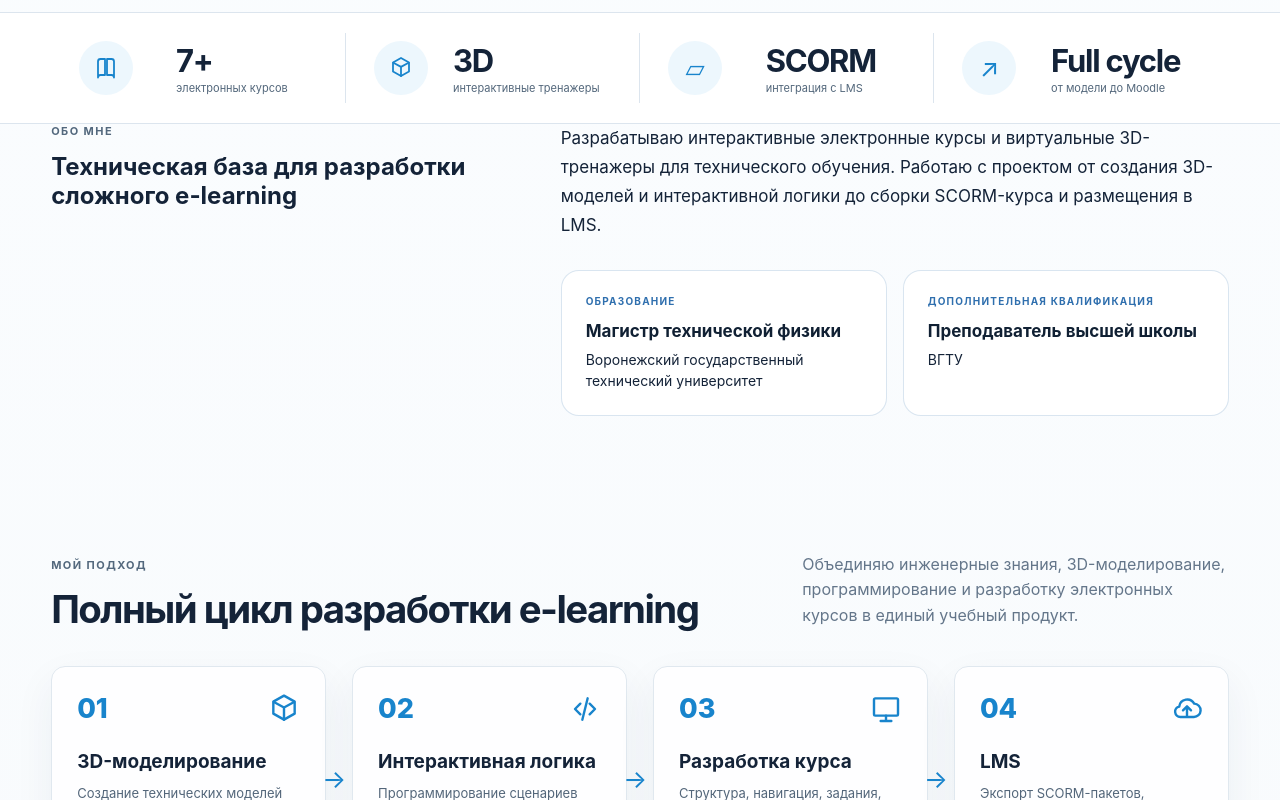
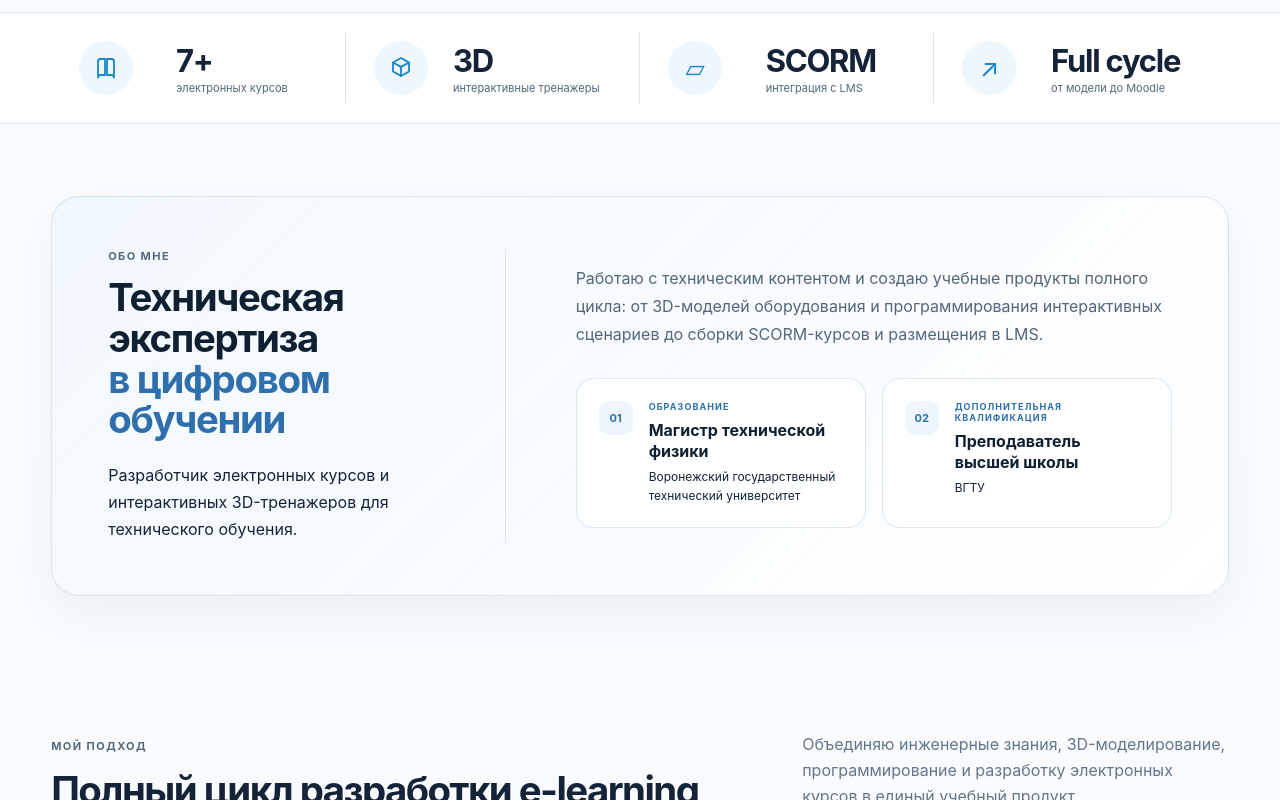
Before and after one commit to Mariketa/portfolio, a React (Vite) app: page / in a window 1280 px wide. Shown: the part 860-1660 px from the top of the page. Built offline with nearby package versions, Linux system fonts and the light colour scheme.

Commit message:
Add education section

```diff
--- a/src/App.tsx
+++ b/src/App.tsx
@@ -421,38 +421,58 @@ function App() {
         </section>
 
         <section className="about section-pad" id="about">
-          <div className="about-grid">
-            <div className="about-heading">
+          <div className="about-card">
+
+            <div className="about-main">
               <p className="eyebrow">ОБО МНЕ</p>
 
               <h2>
-                Техническая база для разработки
-                сложного e-learning
+                Техническая экспертиза
+                <br />
+                <em>в цифровом обучении</em>
               </h2>
+
+              <p className="about-position">
+                Разработчик электронных курсов и интерактивных
+                3D-тренажеров для технического обучения.
+              </p>
             </div>
 
-            <div className="about-info">
-              <p className="about-lead">
-                Разрабатываю интерактивные электронные курсы
-                и виртуальные 3D-тренажеры для технического обучения.
-                Работаю с проектом от создания 3D-моделей и интерактивной
-                логики до сборки SCORM-курса и размещения в LMS.
+            <div className="about-details">
+              <p className="about-description">
+                Работаю с техническим контентом и создаю учебные продукты
+                полного цикла: от 3D-моделей оборудования и программирования
+                интерактивных сценариев до сборки SCORM-курсов и размещения
+                в LMS.
               </p>
 
-              <div className="education-row">
-                <div className="education-item">
-                  <span>ОБРАЗОВАНИЕ</span>
-                  <strong>Магистр технической физики</strong>
-                  <p>Воронежский государственный технический университет</p>
+              <div className="about-education">
+                <div className="education-card">
+                  <span className="education-number">01</span>
+
+                  <div>
+                    <span className="education-label">ОБРАЗОВАНИЕ</span>
+                    <h3>Магистр технической физики</h3>
+                    <p>
+                      Воронежский государственный технический университет
+                    </p>
+                  </div>
                 </div>
 
-                <div className="education-item">
-                  <span>ДОПОЛНИТЕЛЬНАЯ КВАЛИФИКАЦИЯ</span>
-                  <strong>Преподаватель высшей школы</strong>
-                  <p>ВГТУ</p>
+                <div className="education-card">
+                  <span className="education-number">02</span>
+
+                  <div>
+                    <span className="education-label">
+                      ДОПОЛНИТЕЛЬНАЯ КВАЛИФИКАЦИЯ
+                    </span>
+                    <h3>Преподаватель высшей школы</h3>
+                    <p>ВГТУ</p>
+                  </div>
                 </div>
               </div>
             </div>
+
           </div>
         </section>
 
--- a/src/styles.css
+++ b/src/styles.css
@@ -206,19 +206,135 @@ a:focus-visible, button:focus-visible { outline:3px solid rgba(24,132,204,.28);
 .tag-row.large { margin-top:25px; }
 .tag-row.large span { font-size:11px; background:#e8f3fa; color:#1a6d9f; }
 .about {
+  padding-top: 72px;
   padding-bottom: 60px;
 }
-
-.about-grid {
+.about-card {
   display: grid;
-  grid-template-columns: 0.9fr 1.4fr;
-  gap: 80px;
-  align-items: start;
+  grid-template-columns: 0.9fr 1.35fr;
+  gap: 70px;
+  padding: 52px 56px;
+  border: 1px solid rgba(47, 111, 174, 0.16);
+  border-radius: 28px;
+  background:
+    linear-gradient(
+      135deg,
+      rgba(239, 247, 253, 0.9),
+      rgba(255, 255, 255, 0.96)
+    );
+  box-shadow: 0 18px 50px rgba(25, 54, 84, 0.06);
+}
+.about-main {
+  position: relative;
+  padding-right: 40px;
+  border-right: 1px solid rgba(47, 111, 174, 0.16);
 }
 
-.about-heading h2 {
-  max-width: 520px;
-  margin: 8px 0 0;
+.about-main h2 {
+  margin: 10px 0 22px;
+  font-size: clamp(32px, 3vw, 48px);
+  line-height: 1.06;
+  letter-spacing: -0.035em;
+  color: #102033;
+}
+
+.about-main h2 em {
+  font-style: normal;
+  color: #2f6fae;
+}
+
+.about-position {
+  max-width: 430px;
+  margin: 0;
+  font-size: 16px;
+  line-height: 1.7;
+  color: var(--text-muted);
+}
+
+.about-details {
+  display: flex;
+  flex-direction: column;
+  justify-content: center;
+  gap: 30px;
+}
+
+.about-description {
+  max-width: 720px;
+  margin: 0;
+  font-size: 16px;
+  line-height: 1.75;
+  color: #53667a;
+}
+
+.about-education {
+  display: grid;
+  grid-template-columns: repeat(2, 1fr);
+  gap: 16px;
+}
+
+.education-card {
+  display: grid;
+  grid-template-columns: auto 1fr;
+  gap: 16px;
+  align-items: start;
+
+  padding: 22px;
+
+  border: 1px solid rgba(47, 111, 174, 0.16);
+  border-radius: 18px;
+  background: rgba(255, 255, 255, 0.82);
+
+  transition:
+    transform 0.25s ease,
+    box-shadow 0.25s ease,
+    border-color 0.25s ease;
+}
+
+.education-card:hover {
+  transform: translateY(-3px);
+  border-color: rgba(47, 111, 174, 0.35);
+  box-shadow: 0 14px 35px rgba(30, 75, 110, 0.08);
+}
+
+.education-number {
+  display: flex;
+  align-items: center;
+  justify-content: center;
+
+  width: 34px;
+  height: 34px;
+
+  border-radius: 10px;
+  background: #eef6fc;
+
+  font-size: 11px;
+  font-weight: 700;
+  color: #2f6fae;
+}
+
+.education-label {
+  display: block;
+  margin-bottom: 8px;
+
+  font-size: 9px;
+  font-weight: 700;
+  letter-spacing: 0.12em;
+
+  color: #2f6fae;
+}
+
+.education-card h3 {
+  margin: 0 0 6px;
+  font-size: 16px;
+  line-height: 1.3;
+  color: #102033;
+}
+
+.education-card p {
+  margin: 0;
+  font-size: 12px;
+  line-height: 1.55;
+  color: var(--text-muted);
 }
 
 .about-info {
@@ -233,53 +349,29 @@ a:focus-visible, button:focus-visible { outline:3px solid rgba(24,132,204,.28);
   line-height: 1.7;
   color: var(--text-muted);
 }
-
-.education-row {
-  display: grid;
-  grid-template-columns: repeat(2, 1fr);
-  gap: 16px;
-}
-
-.education-item {
-  padding: 24px;
-  border: 1px solid rgba(47, 111, 174, 0.18);
-  border-radius: 18px;
-  background: #fff;
-}
-
-.education-item span {
-  display: block;
-  margin-bottom: 14px;
-  font-size: 10px;
-  font-weight: 700;
-  letter-spacing: 0.12em;
-  color: #2f6fae;
-}
-
-.education-item strong {
-  display: block;
-  margin-bottom: 8px;
-  font-size: 17px;
-  color: #102033;
-}
-
-.education-item p {
-  margin: 0;
-  font-size: 14px;
-  line-height: 1.5;
-  color: var(--text-muted);
-}
-
 @media (max-width: 900px) {
-  .about-grid {
+  .about-card {
     grid-template-columns: 1fr;
-    gap: 30px;
+    gap: 34px;
+    padding: 36px 28px;
   }
 
-  .education-row {
+  .about-main {
+    padding-right: 0;
+    padding-bottom: 30px;
+    border-right: 0;
+    border-bottom: 1px solid rgba(47, 111, 174, 0.16);
+  }
+
+  .about-education {
     grid-template-columns: 1fr;
   }
 }
+
+
+
+
+
 @media (max-width: 1180px) {
   .topbar { grid-template-columns:1fr auto; }
   .nav { display:none; }
```
